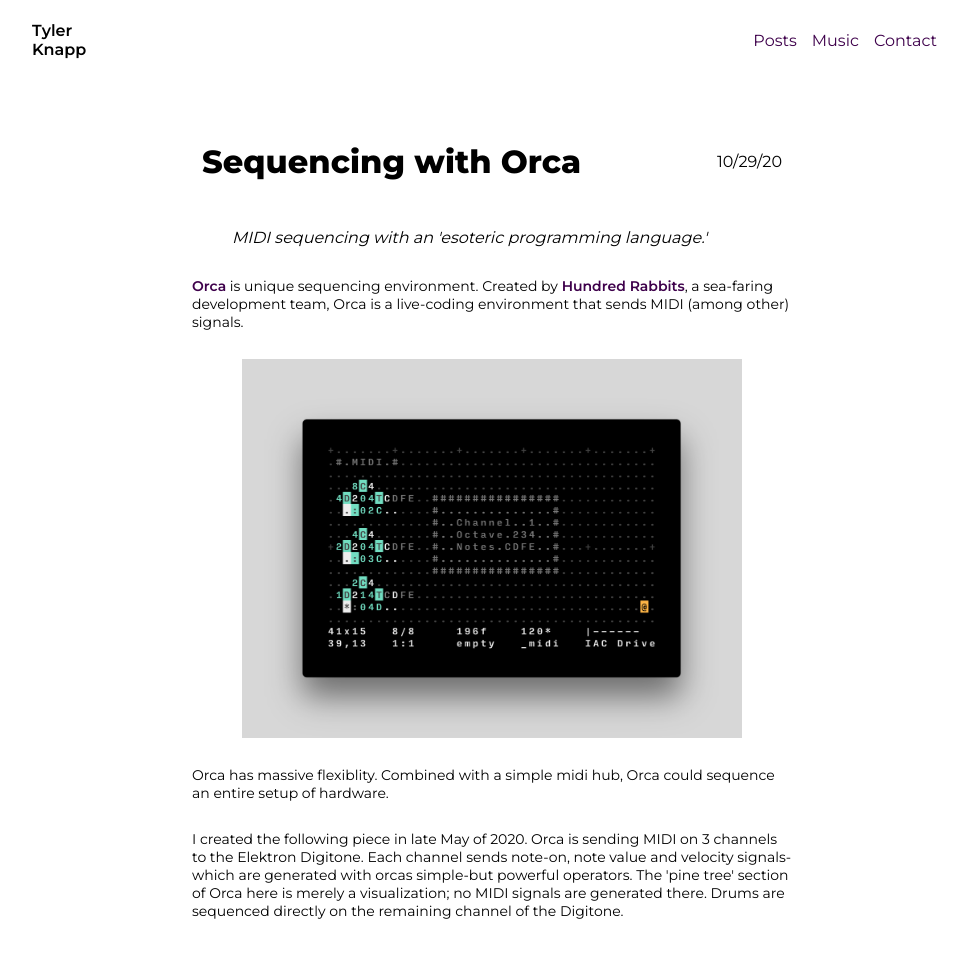
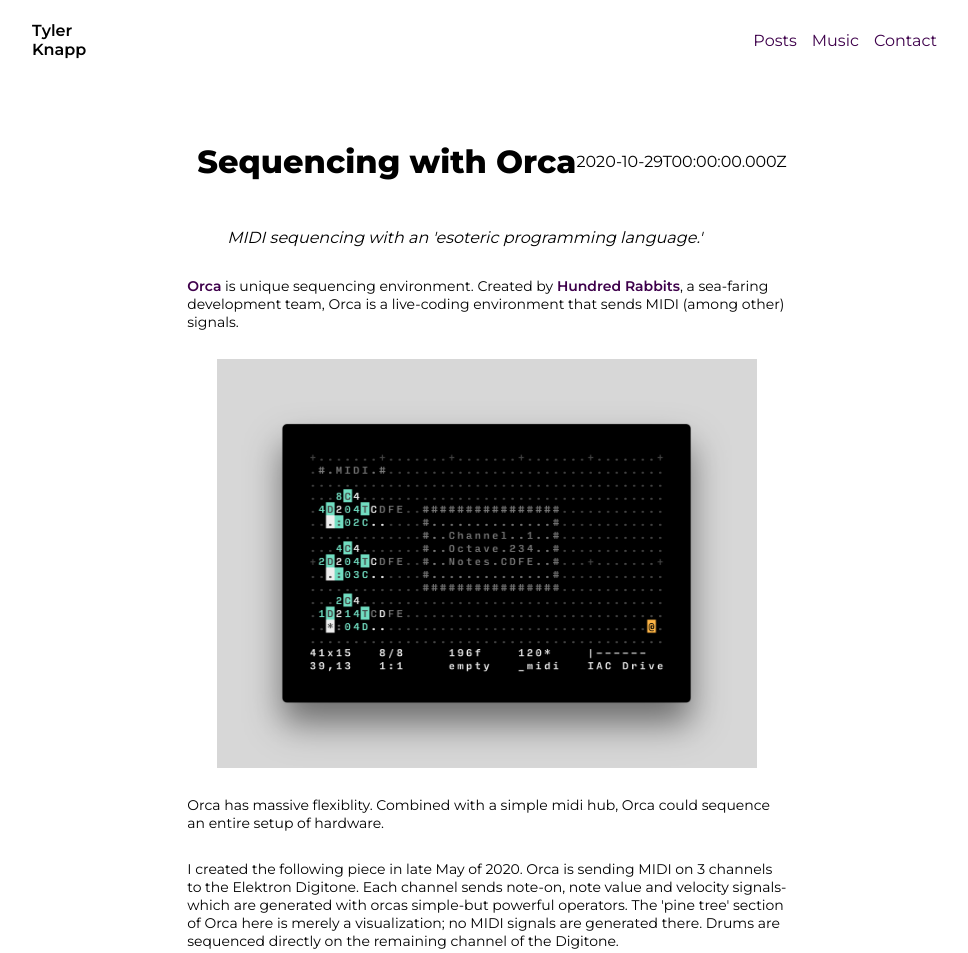
Before and after one commit to Knapptr/tknapp-old, a Gatsby site: page /music/10.29.20/orca/ in a window 1280 px wide. Shown: the top 953 px of the page, without its empty margins (148-1116 px from the left). Built offline with nearby package versions, Linux system fonts and the light colour scheme; Gatsby itself is replaced by a stand-in of ours; grey boxes are pictures that could not be loaded.

Commit message:
fixes date frontmatter

```diff
--- a/gatsby-node.js
+++ b/gatsby-node.js
@@ -25,7 +25,7 @@
   const { createPage } = actions
   const result = await graphql(`
     query {
-      allMarkdownRemark {
+      allMarkdownRemark(sort: { fields: frontmatter___date, order: ASC}) {
         edges {
           node {
             fields {
--- a/src/music/10.29.20/orca.md
+++ b/src/music/10.29.20/orca.md
@@ -1,6 +1,6 @@
 ---
 title: Sequencing with Orca
-date: 10/29/20
+date: 2020-10-29
 description: MIDI sequencing with an 'esoteric programming language.'
 image: ./orca.hello.png
 location: music
--- a/src/posts/10.30.20/Working_with_gatsby.md
+++ b/src/posts/10.30.20/Working_with_gatsby.md
@@ -1,6 +1,6 @@
 ---
 title: Working with Gatsby
-date: 10/30/20
+date: 2020-10-30
 description: Learning to use a new framework built on the power of react.
 image: ./images/Gatsby-Monogram.svg
 location: posts
--- a/src/posts/11.2.20/2_New_Things_I_Learned_in_Vim.md
+++ b/src/posts/11.2.20/2_New_Things_I_Learned_in_Vim.md
@@ -1,7 +1,7 @@
 ---
 title: 2 New things I learned in vim.
 description: Number incrementing and cursor placement in search results.
-date: 11/02/20
+date: 2020-11-02
 image: ./images/ibmKeys.jpg
 location: posts
 ---
@@ -10,7 +10,7 @@
 to use [Vim](<https://en.wikipedia.org/wiki/Vim_(text_editor)>) for the last 4 months. ~~I'm
 not sure its actually made me any faster at writing code.~~ It has NOT made me any
 faster at writing code, but it has changed the way I think about editing code. I still
-mostly work in Vscode, but use the [Vscode](https://github.com/VSCodeVim/Vim) extension.
+mostly work in Vscode, but use the [VscodeVim](https://github.com/VSCodeVim/Vim) extension.
 
 Here are the two things I learned today, while working on a lyrics guessing game
 inspired by the brothers over at [MBMBAM](https://www.themcelroy.family/mbmbam).
--- a/src/styles/master.scss
+++ b/src/styles/master.scss
@@ -86,5 +86,6 @@
 img {
   display: block;
   margin: 0 auto;
-  max-width: 500px;
+  max-width: 90%;
+  min-width: 200px;
 }
```
